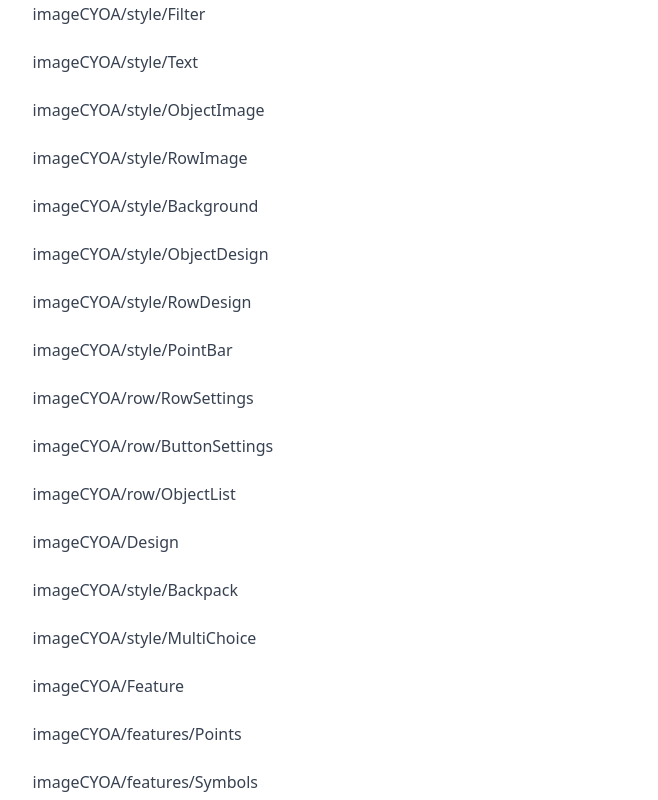
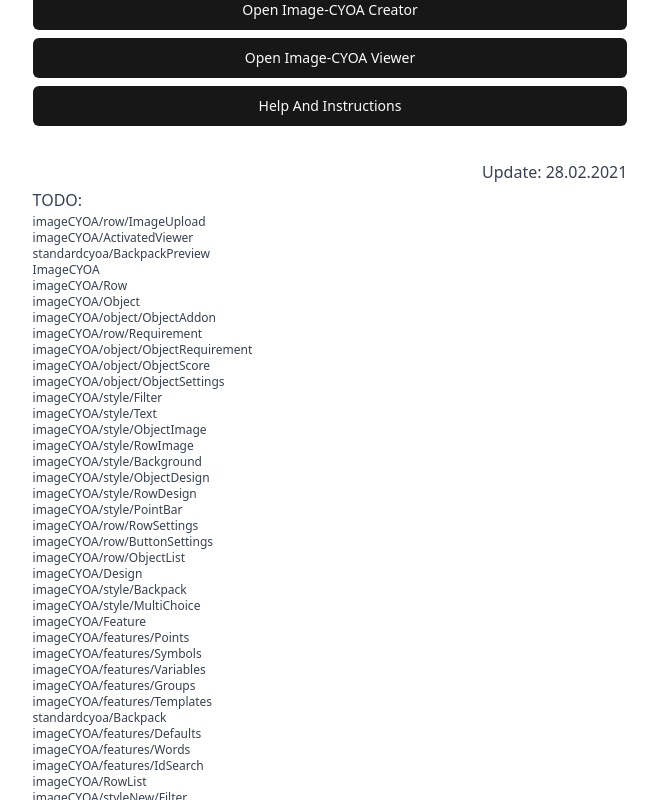
Before and after one commit to sgvsbg8gv29ybgqk/neoicc, a React (Vite) app: page / in a window 1280 px wide. Shown: the top 800 px of the page, without its empty margins (310-968 px from the left). Built offline with nearby package versions, Linux system fonts and the light colour scheme.

Commit message:
chore: small changes

```diff
--- a/src/App.tsx
+++ b/src/App.tsx
@@ -34,7 +34,7 @@ function IndexComponent({
           <span>Update: 28.02.2021</span>
         </div>
         <span>TODO:</span>
-        <div>
+        <div className="not-prose text-xs">
           <p>imageCYOA/row/ImageUpload</p>
           <p>imageCYOA/ActivatedViewer</p>
           <p>standardcyoa/BackpackPreview</p>
--- a/tsconfig.app.json
+++ b/tsconfig.app.json
@@ -26,7 +26,8 @@
       "@/*": [
         "./src/*"
       ]
-    }
+    },
+    "outDir": "./dist"
   },
   "include": [
     "src"
```
Also changed, not shown: tsconfig.node.json (+8 -5 lines).
